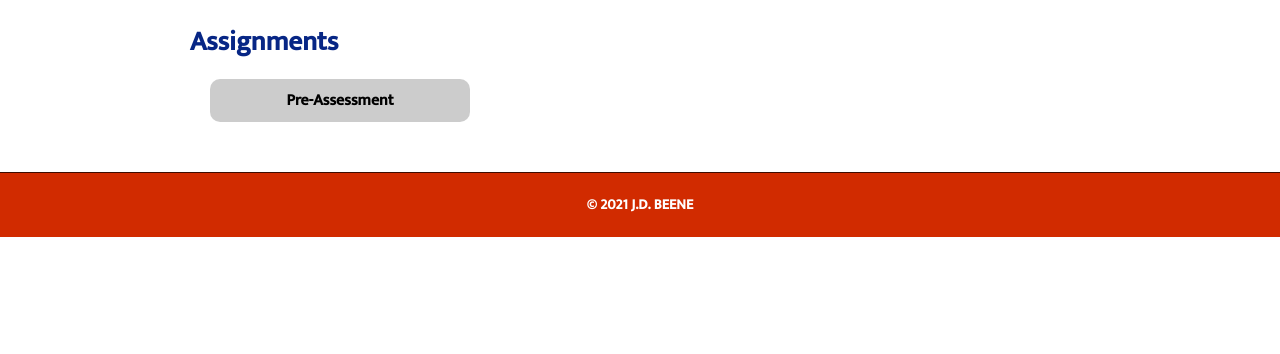
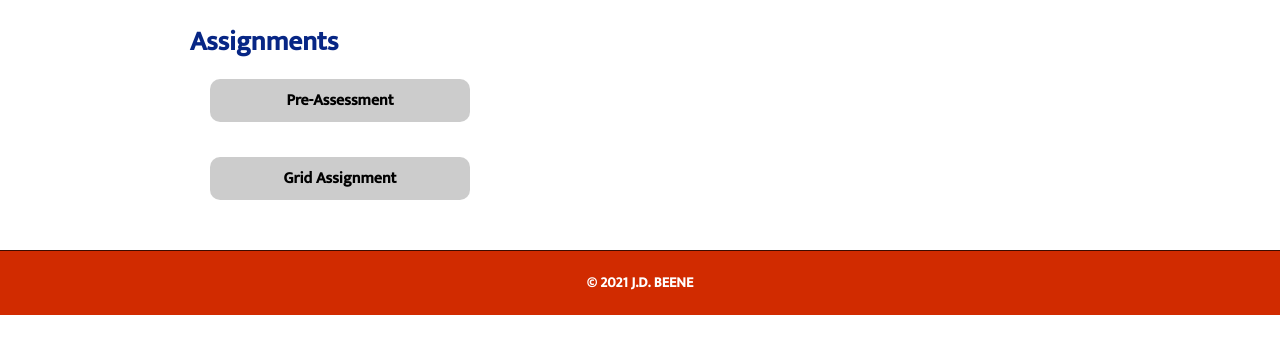
Before and after one commit to jdbeene72/ifsc-3342, a plain HTML site: page index.html in a window 1280 px wide. Shown: the part 190-544 px from the top of the page. Drawn offline with Linux system fonts and the light colour scheme.

Commit message:
added grid assignment html and css

```diff
--- a/index.html
+++ b/index.html
@@ -20,6 +20,7 @@
     <nav>
       <ul>
           <li><a href="pre-assessment/index.html"><strong>Pre-Assessment</strong></a></li>
+          <li><a href="grid/index.html"><strong>Grid Assignment</strong></a></li>
       </ul>
     </nav>
   </div>
```
